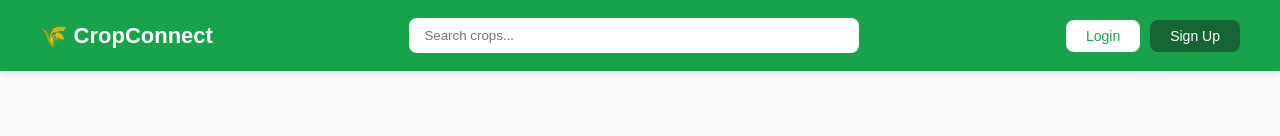
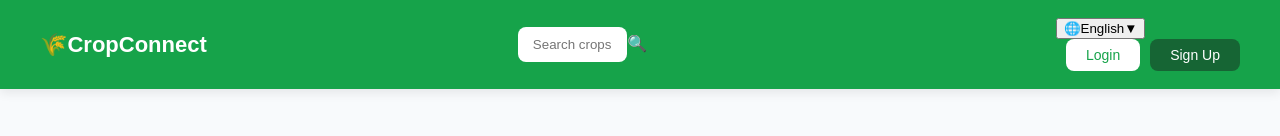
Before and after one commit to sumit92669/CropConnect, a React (Vite) app in the folder frontend/: page / in a window 1280 px wide. Shown: the top 136 px of the page. Built offline with nearby package versions, Linux system fonts and the light colour scheme.

Commit message:
feat: add language switcher to navbar with Hindi/English support

```diff
--- a/frontend/src/components/Navbar.jsx
+++ b/frontend/src/components/Navbar.jsx
@@ -1,22 +1,82 @@
+import { useState } from "react"
+
 function Navbar({ onLoginClick, onSignupClick }) {
+  const [language, setLanguage] = useState('english')
+  const [showLanguageDropdown, setShowLanguageDropdown] = useState(false)
+
+  const toggleLanguageDropdown = () => {
+    setShowLanguageDropdown(!showLanguageDropdown)
+  }
+
+  const changeLanguage = (lang) => {
+    setLanguage(lang)
+    setShowLanguageDropdown(false)
+    // Yeh alert sirf demo ke liye hai - actual translation logic baad mein ayega
+    alert(`Language changed to ${lang === 'hindi' ? 'Hindi' : 'English'} (Demo)`)
+  }
+
   return (
     <nav className="navbar">
+      <div className="nav-left">
         <div
           className="logo"
           onClick={() => window.location.reload()}
         >
-        🌾 CropConnect
+          <span className="logo-icon">🌾</span>
+          <span className="logo-text">CropConnect</span>
+        </div>
       </div>
 
+      <div className="search-container">
         <input
           type="text"
-        placeholder="Search crops..."
+          placeholder={language === 'hindi' ? "फसलें खोजें..." : "Search crops..."}
           className="search-bar"
         />
+        <span className="search-icon">🔍</span>
+      </div>
 
+      <div className="nav-right">
+        {/* Language Dropdown */}
+        <div className="language-selector">
+          <button
+            className="language-btn"
+            onClick={toggleLanguageDropdown}
+          >
+            <span className="language-icon">🌐</span>
+            <span className="language-text">
+              {language === 'hindi' ? 'हिंदी' : 'English'}
+            </span>
+            <span className="dropdown-arrow">{showLanguageDropdown ? '▲' : '▼'}</span>
+          </button>
+
+          {showLanguageDropdown && (
+            <div className="language-dropdown">
+              <button
+                className={`language-option ${language === 'english' ? 'active' : ''}`}
+                onClick={() => changeLanguage('english')}
+              >
+                <span>🇬🇧</span> English
+              </button>
+              <button
+                className={`language-option ${language === 'hindi' ? 'active' : ''}`}
+                onClick={() => changeLanguage('hindi')}
+              >
+                <span>🇮🇳</span> हिंदी
+              </button>
+            </div>
+          )}
+        </div>
+
+        {/* Auth Buttons */}
         <div className="nav-buttons">
-        <button className="login-btn" onClick={onLoginClick}>Login</button>
-        <button className="signup-btn" onClick={onSignupClick}>Sign Up</button>
+          <button className="login-btn" onClick={onLoginClick}>
+            {language === 'hindi' ? 'लॉगिन' : 'Login'}
+          </button>
+          <button className="signup-btn" onClick={onSignupClick}>
+            {language === 'hindi' ? 'साइन अप' : 'Sign Up'}
+          </button>
+        </div>
       </div>
     </nav>
   )
```
Lines whose indentation alone changed are shown as unchanged.
